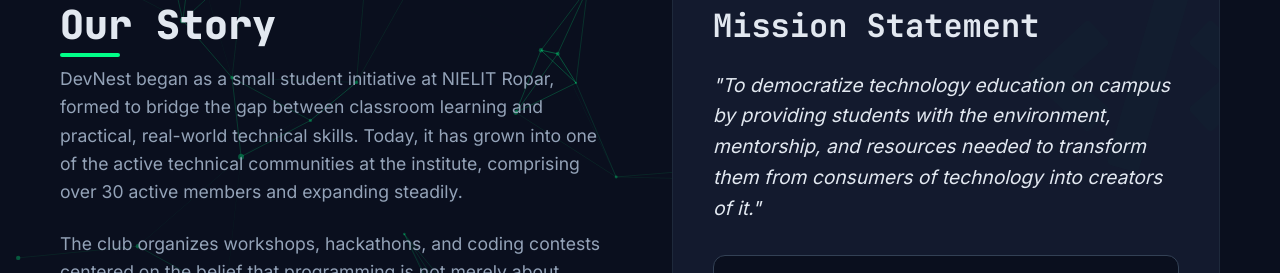
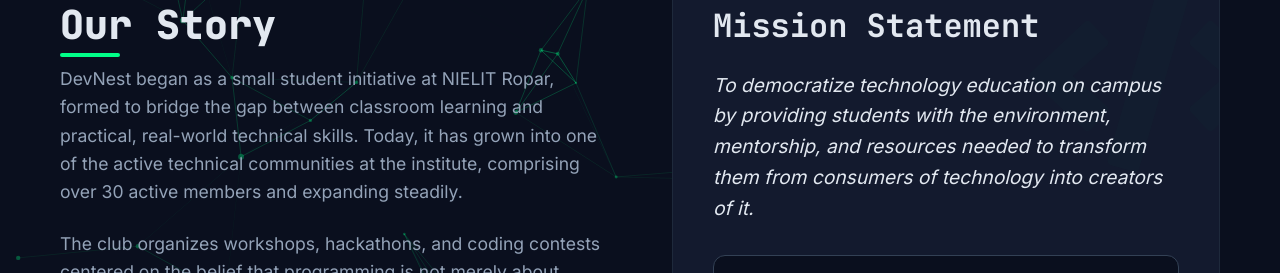
Before and after one commit to devnestnielit/devnest.ropar, a Next.js app: page /about in a window 1280 px wide. Shown: the part 388-661 px from the top of the page. Built offline with nearby package versions, Linux system fonts and the light colour scheme; no server answers.

Commit message:
small change

```diff
--- a/app/about/page.tsx
+++ b/app/about/page.tsx
@@ -37,7 +37,7 @@
           <div style={{ position: 'absolute', top: -50, right: -50, fontSize: '15rem', color: 'var(--accent-glow)', opacity: 0.1 }}><FaCode /></div>
           <h2 style={{ fontSize: '2rem', marginBottom: '1.5rem', color: 'var(--text-primary)' }}>Mission Statement</h2>
           <p style={{ color: 'var(--text-primary)', fontSize: '1.2rem', fontStyle: 'italic', position: 'relative', zIndex: 1 }}>
-            "To democratize technology education on campus by providing students with the environment, mentorship, and resources needed to transform them from consumers of technology into creators of it."
+            To democratize technology education on campus by providing students with the environment, mentorship, and resources needed to transform them from consumers of technology into creators of it.
           </p>
 
           <div style={{ marginTop: '2rem', display: 'flex', alignItems: 'center', gap: '1rem', padding: '1rem', background: 'var(--bg-primary)', borderRadius: '12px', border: '1px solid var(--border-light)' }}>
```
